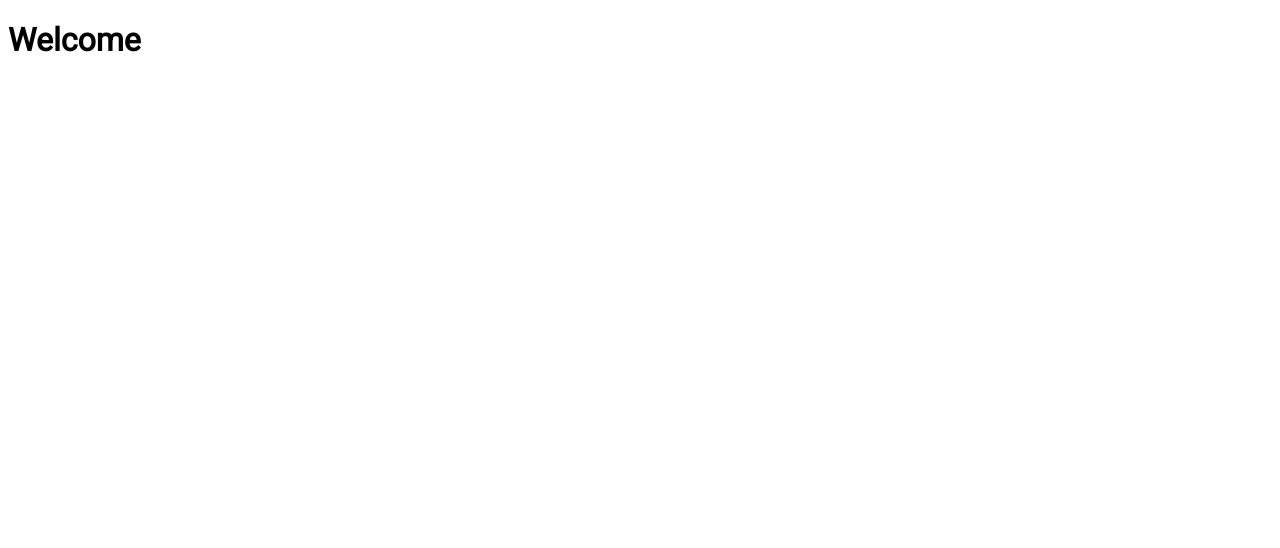
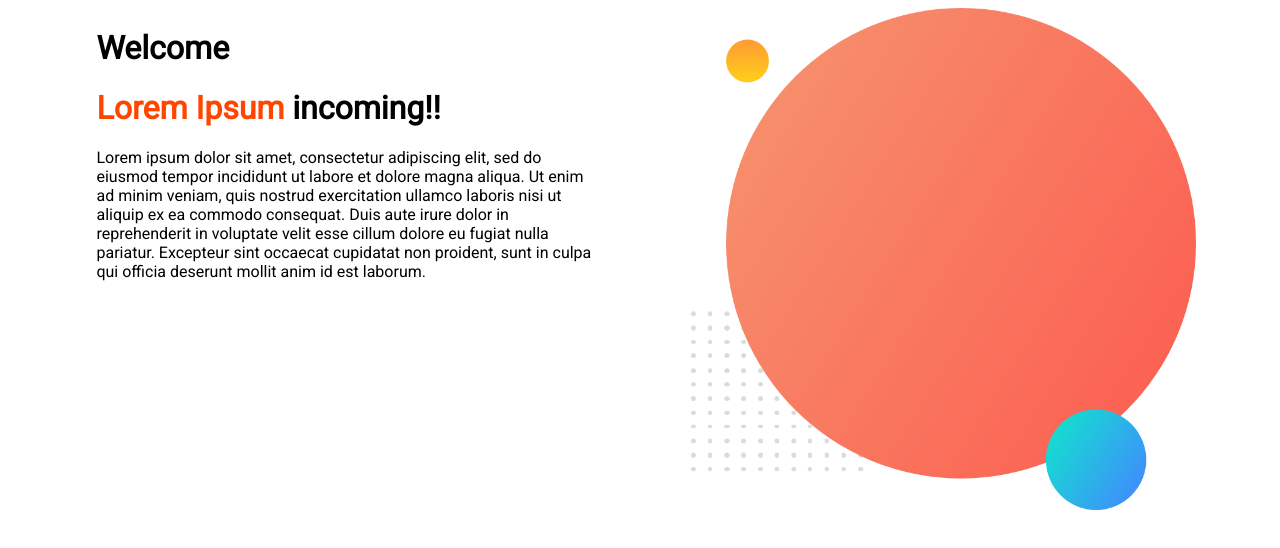
Before and after one commit to ahsanarique/portfolio-demo, a plain HTML site: page index.html in a window 1280 px wide. Drawn offline with Linux system fonts and the light colour scheme.

Commit message:
Lorem Ipsum

```diff
--- a/index.html
+++ b/index.html
@@ -4,12 +4,18 @@
   <meta charset="UTF-8">
   <meta name="viewport" content="width=device-width, initial-scale=1.0">
   <link rel="preconnect" href="https://fonts.gstatic.com">
-  <link rel="preconnect" href="https://fonts.gstatic.com">
-  <link href="https://fonts.googleapis.com/css2?family=Roboto:ital@0;1&display=swap" rel="stylesheet">
+  <link href="https://fonts.googleapis.com/css2?family=Roboto&display=swap" rel="stylesheet">
   <link rel="stylesheet" href="style.css">
   <title>Portfolio-Demo</title>
 </head>
 <body>
-  <h1>Welcome</h1>
+  <div class="half-width">
+    <h1>Welcome</h1>
+    <h1><span class="name-highlight">Lorem Ipsum</span> incoming!!</h1>
+    <p>Lorem ipsum dolor sit amet, consectetur adipiscing elit, sed do eiusmod tempor incididunt ut labore et dolore magna aliqua. Ut enim ad minim veniam, quis nostrud exercitation ullamco laboris nisi ut aliquip ex ea commodo consequat. Duis aute irure dolor in reprehenderit in voluptate velit esse cillum dolore eu fugiat nulla pariatur. Excepteur sint occaecat cupidatat non proident, sunt in culpa qui officia deserunt mollit anim id est laborum.</p>
+  </div>
+  <div class="half-width">
+    <img src="images/my-bg.png" alt="">
+  </div>
 </body>
 </html>
--- a/style.css
+++ b/style.css
@@ -1,3 +1,18 @@
 body {
   font-family: "Roboto", sans-serif;
 }
+
+.name-highlight {
+  color: orangered;
+}
+
+.half-width {
+  width: 40%;
+  float: left;
+  margin-left: 5%;
+  padding-left: 2%;
+}
+
+.half-width > img {
+  width: 100%;
+}
```
